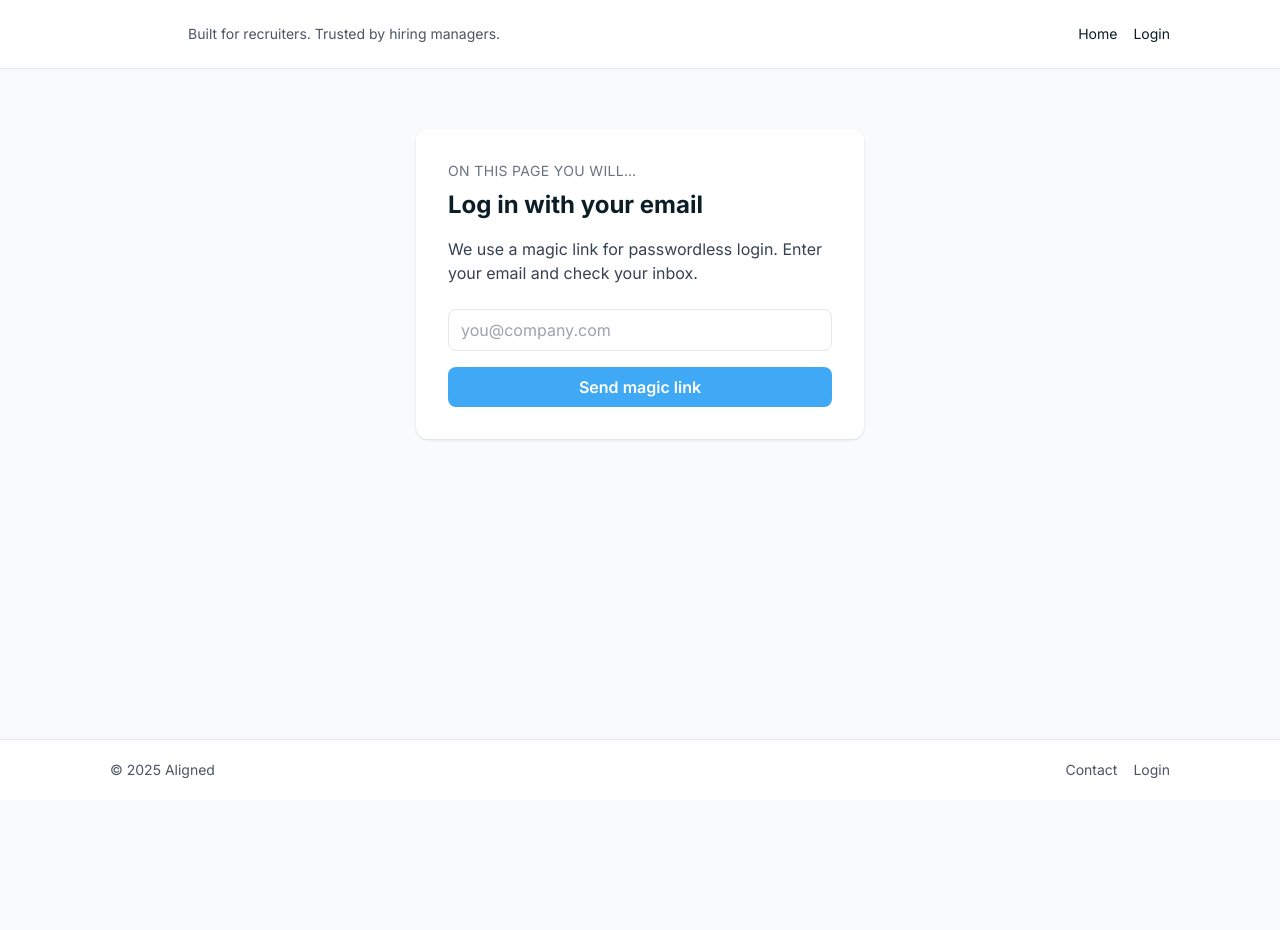
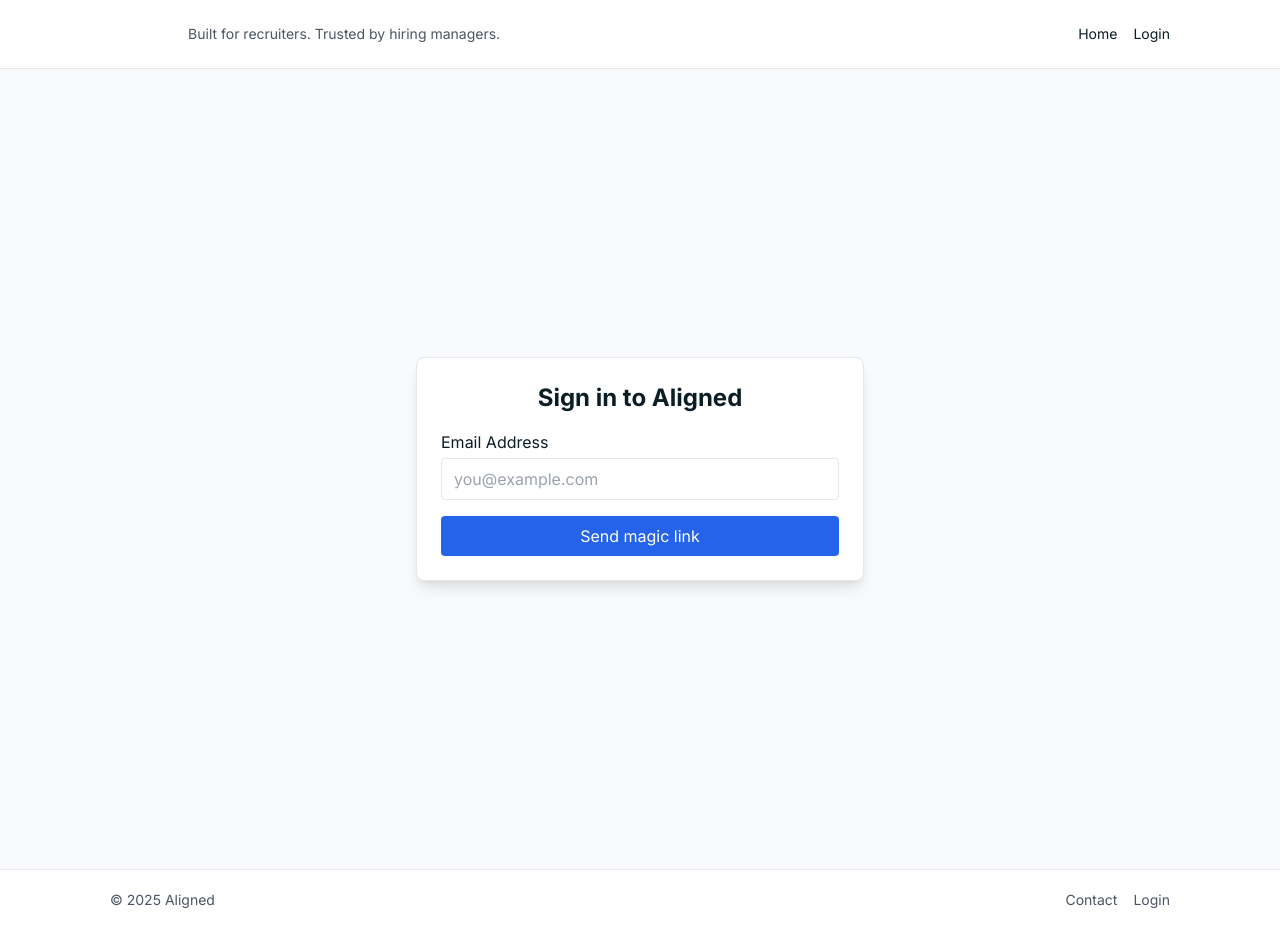
Before and after one commit to McSpaddenMatthew/alignedapplication, a Next.js app: page /login in a window 1280 px wide. Before the commit the page ends 800 px from the top, so only its background shows below. Built offline with nearby package versions, Linux system fonts and the light colour scheme.

Commit message:
Update login.tsx

```diff
--- a/pages/login.tsx
+++ b/pages/login.tsx
@@ -1,58 +1,82 @@
-import { useState } from 'react';
-import { supabase } from '../lib/supabaseClient';
+// pages/login.tsx
+import { useState } from "react";
+import { createClient } from "@supabase/supabase-js";
 
-export default function LoginPage() {
-  const [email, setEmail] = useState('');
-  const [message, setMessage] = useState<string | null>(null);
-  const [loading, setLoading] = useState(false);
+const supabase = createClient(
+  process.env.NEXT_PUBLIC_SUPABASE_URL!,
+  process.env.NEXT_PUBLIC_SUPABASE_ANON_KEY!
+);
+
+export default function Login() {
+  const [email, setEmail] = useState("");
+  const [status, setStatus] = useState<"idle" | "loading" | "sent" | "error">("idle");
+  const [errorMessage, setErrorMessage] = useState("");
 
   const handleLogin = async (e: React.FormEvent) => {
     e.preventDefault();
-    setLoading(true);
-    setMessage(null);
-    try {
+    setStatus("loading");
+
     const { error } = await supabase.auth.signInWithOtp({
       email,
       options: {
-          emailRedirectTo: typeof window !== 'undefined' ? window.location.origin + '/dashboard' : undefined,
+        // 🔥 YOUR CALLBACK ROUTE
+        emailRedirectTo: `${process.env.NEXT_PUBLIC_SITE_URL}/auth/callback`,
+      },
+    });
+
+    if (error) {
+      console.error(error);
+      setErrorMessage(error.message);
+      setStatus("error");
+      return;
     }
-      });
-      if (error) throw error;
-      setMessage('Check your email for the login link.');
-    } catch (err: any) {
-      setMessage(err.message || 'Login failed.');
-    } finally {
-      setLoading(false);
-    }
+
+    setStatus("sent");
   };
 
   return (
-    <div className="container">
-      <div className="max-w-md mx-auto bg-white rounded-xl shadow p-8 mt-10">
-        <p className="text-sm uppercase tracking-wide text-gray-500 mb-2">On this page you will…</p>
-        <h1 className="text-2xl font-bold mb-4">Log in with your email</h1>
-        <p className="text-gray-700 mb-6">We use a magic link for passwordless login. Enter your email and check your inbox.</p>
+    <main className="min-h-screen flex items-center justify-center">
+      <div className="max-w-md w-full p-6 border rounded-lg shadow-lg bg-white">
+        <h1 className="text-2xl font-bold mb-4 text-center">Sign in to Aligned</h1>
 
+        {status === "sent" ? (
+          <p className="text-center text-green-600">
+            A magic link has been sent to <strong>{email}</strong>.
+            Check your inbox to continue.
+          </p>
+        ) : (
           <form onSubmit={handleLogin} className="space-y-4">
+            <div>
+              <label htmlFor="email" className="block font-medium mb-1">
+                Email Address
+              </label>
               <input
+                id="email"
                 type="email"
                 required
-            className="w-full border rounded-lg px-3 py-2"
-            placeholder="you@company.com"
+                className="w-full border rounded px-3 py-2"
+                placeholder="you@example.com"
                 value={email}
                 onChange={(e) => setEmail(e.target.value)}
               />
+            </div>
+
             <button
               type="submit"
-            disabled={loading}
-            className="w-full bg-accent text-white rounded-lg px-4 py-2 font-semibold"
+              disabled={status === "loading"}
+              className="w-full bg-blue-600 text-white py-2 rounded hover:bg-blue-700"
             >
-            {loading ? 'Sending link…' : 'Send magic link'}
+              {status === "loading" ? "Sending magic link…" : "Send magic link"}
             </button>
+
+            {status === "error" && (
+              <p className="text-red-600 text-center mt-2">
+                Error: {errorMessage}
+              </p>
+            )}
           </form>
-
-        {message && <p className="mt-4 text-sm text-gray-700">{message}</p>}
+        )}
       </div>
-    </div>
+    </main>
   );
 }
```
Lines whose indentation alone changed are shown as unchanged.
